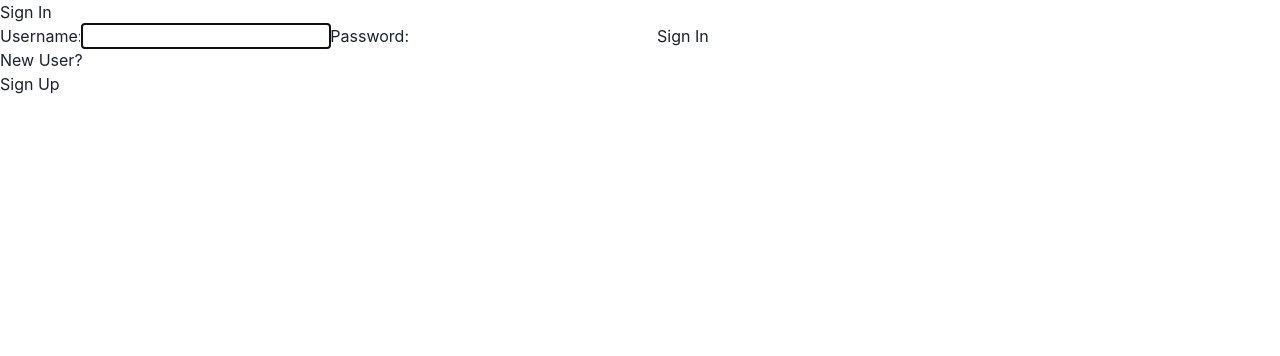
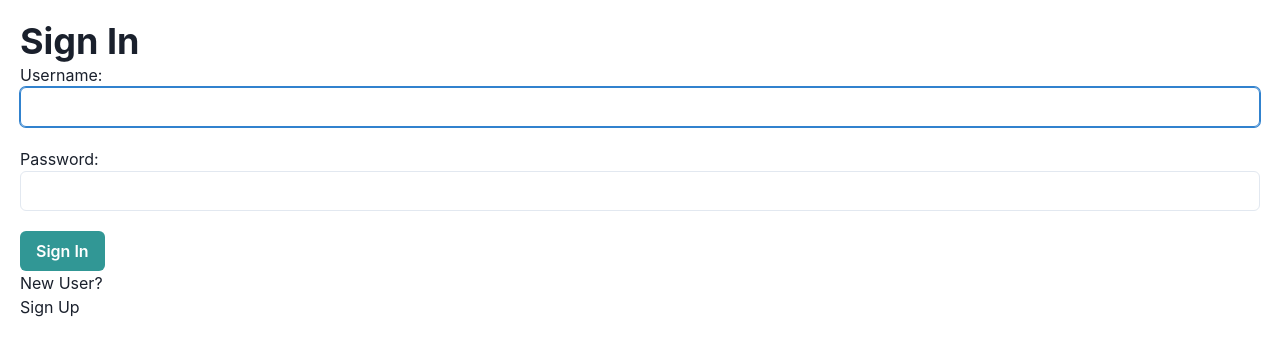
Before and after one commit to pingjuh/TT5_Group10, a React (Create React App) app in the folder client/: page /Signin in a window 1280 px wide. Shown: the top 356 px of the page. Built offline with nearby package versions, Linux system fonts and the light colour scheme.

Commit message:
Implement chakra on sign in and home page

```diff
--- a/client/src/Home.js
+++ b/client/src/Home.js
@@ -1,19 +1,28 @@
 import React from "react";
 import { Link } from "react-router-dom";
-
+import { useNavigate } from "react-router-dom";
+import { Box, Heading, Flex, Text, Button, MenuList } from "@chakra-ui/react";
 const Home = () => {
+  const navigate = useNavigate();
 return (
 	<div>
-	<h1>Welcome to DBS</h1>
+	<Heading>Welcome to DBS</Heading>
 	<nav>
         <ul>
           <li>
             {/*Link to the Sign In page*/}
-            <Link to="/signin">Sign In</Link>
+            <Flex>
+              <Button sx={{m:5}} colorScheme='teal' border="0px" onClick={()=>{navigate('/signin')}}>Sign in</Button>
+              <Button sx={{m:5}} colorScheme='teal' border="0px" onClick={()=>{navigate('/register')}}>Register</Button>
+            </Flex>
+
+
+            {/* <Link to="/signin">Sign In</Link> */}
           </li>
           <li>
             {/*Link to the Register page*/}
-            <Link to="/register">Register</Link>
+
+            {/* <Link to="/register">Register</Link> */}
           </li>
         </ul>
       </nav>
--- a/client/src/Signin.js
+++ b/client/src/Signin.js
@@ -1,5 +1,6 @@
 import { useRef, useState, useEffect, useContext } from "react"
 import { Link } from 'react-router-dom';
+import { Box, Heading, Flex, Text, Button, MenuList, Input } from "@chakra-ui/react";
 import axios from 'axios';
 
 const SIGNIN_URL = '/signin'
@@ -63,10 +64,12 @@ const Signin = () => {
             ) : (
         <section>
             <p ref={errRef} className={errMsg ? "errmsg" : "offscreen"} aria-live="assertive">{errMsg}</p>
-            <hi>Sign In</hi>
+            <Box  sx={{m:5}}>
+               <Heading>Sign In</Heading>
             <form onSubmit={handleSubmit}>
                 <label htmlFor="username">Username:</label>
-                <input
+                <Input
+                    sx={{mb:5}}
                     type ="text"
                     id="username"
                     ref={userRef}
@@ -77,7 +80,8 @@ const Signin = () => {
                 />
 
 <label htmlFor="password">Password:</label>
-                <input
+                <Input
+
                     type ="password"
                     id="password"
                     onChange={(e) => setPw(e.target.value)}
@@ -85,7 +89,7 @@ const Signin = () => {
                     required
                 />
 
-                <button>Sign In</button>
+                <Button sx={{mt:5}} colorScheme='teal'>Sign In</Button>
             </form>
             <p>
                         New User?<br />
@@ -93,6 +97,7 @@ const Signin = () => {
                                 <Link to= "/register">Sign Up</Link>
                         </span>
                     </p>
+            </Box>
         </section>
             )}
         </>
```
